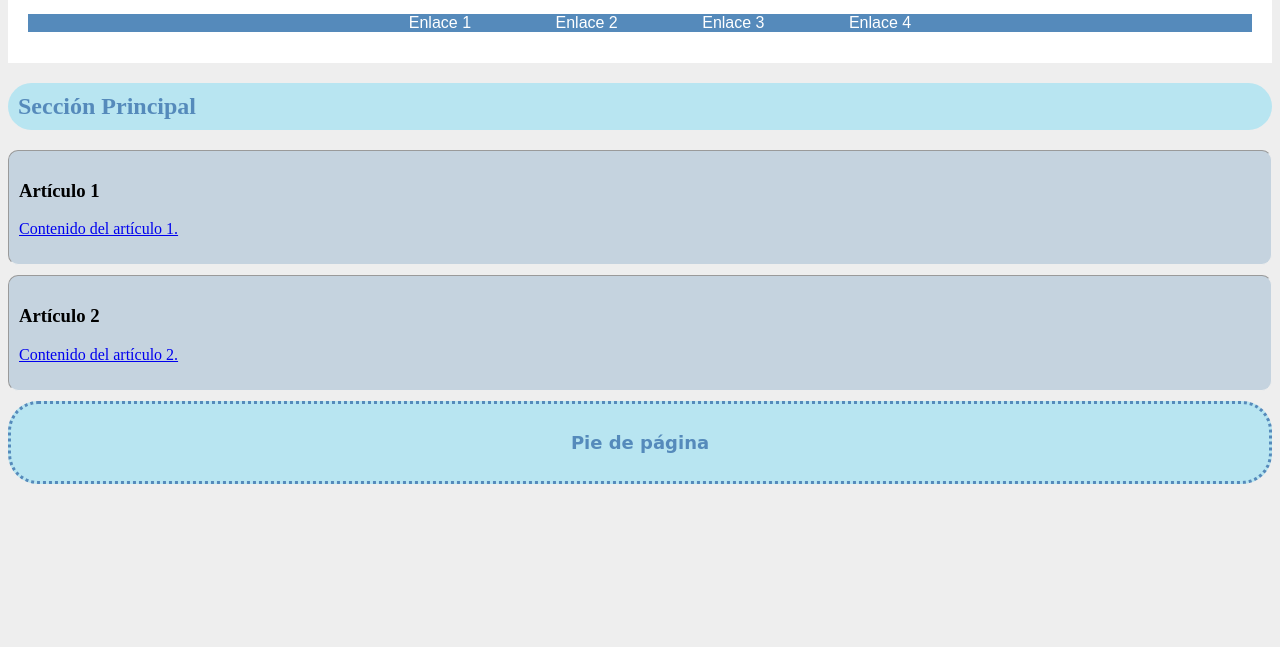
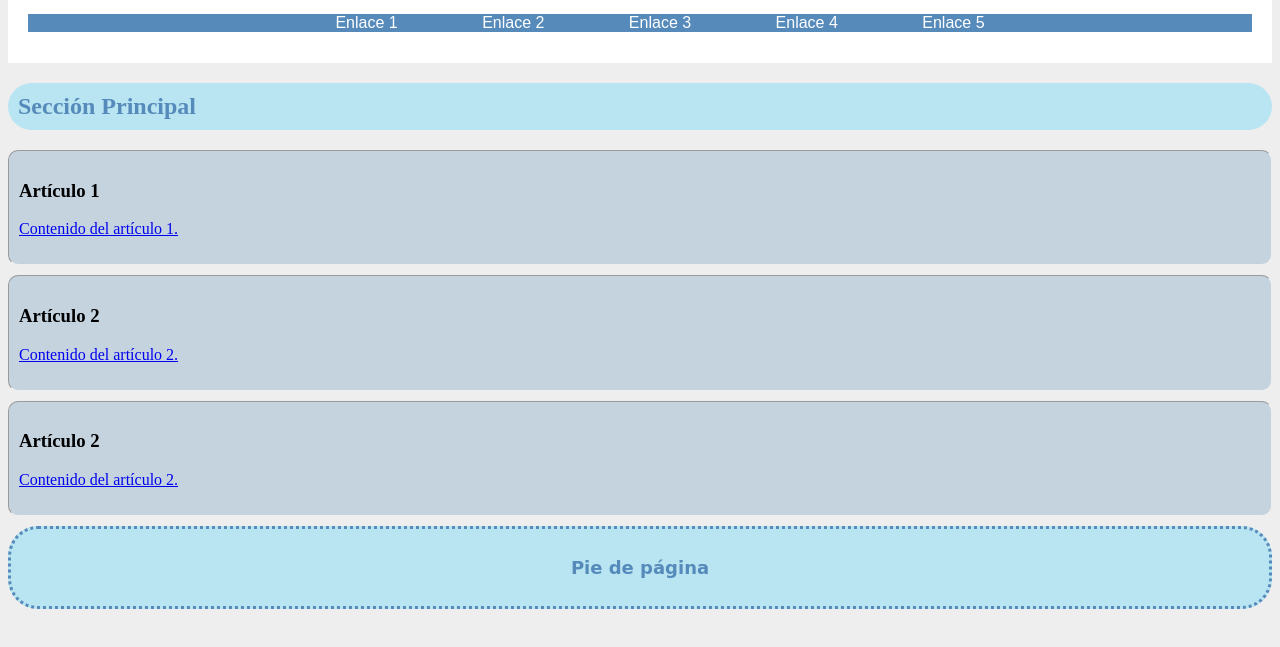
Before and after one commit to mgonnav852/Actividad_15, a plain HTML site: page index.html in a window 1280 px wide. Shown: the part 81-728 px from the top of the page. Drawn offline with Linux system fonts and the light colour scheme.

Commit message:
Actualización Index Nuevo Menu
Se añade nueva opción al menú principal

```diff
--- a/index.html
+++ b/index.html
@@ -15,6 +15,7 @@
 					<li><a href="#" class="enlaceMenuPrincipal">Enlace 2</a></li>
 					<li><a href="#" class="enlaceMenuPrincipal">Enlace 3</a></li>
 					<li><a href="#" class="enlaceMenuPrincipal">Enlace 4</a></li>
+					<li><a href="#" class="enlaceMenuPrincipal">Enlace 5</a></li>
 				<ul>
 			</nav>
 		</header>
@@ -31,6 +32,10 @@
 					<h3>Artículo 2</h3>
 					<p><a href="#">Contenido del artículo 2.<a/></p>
 				</article>
+				<article>
+					<h3>Artículo 2</h3>
+					<p><a href="#">Contenido del artículo 2.<a/></p>
+				</article>
 			</section>
 		</main>
 
```
